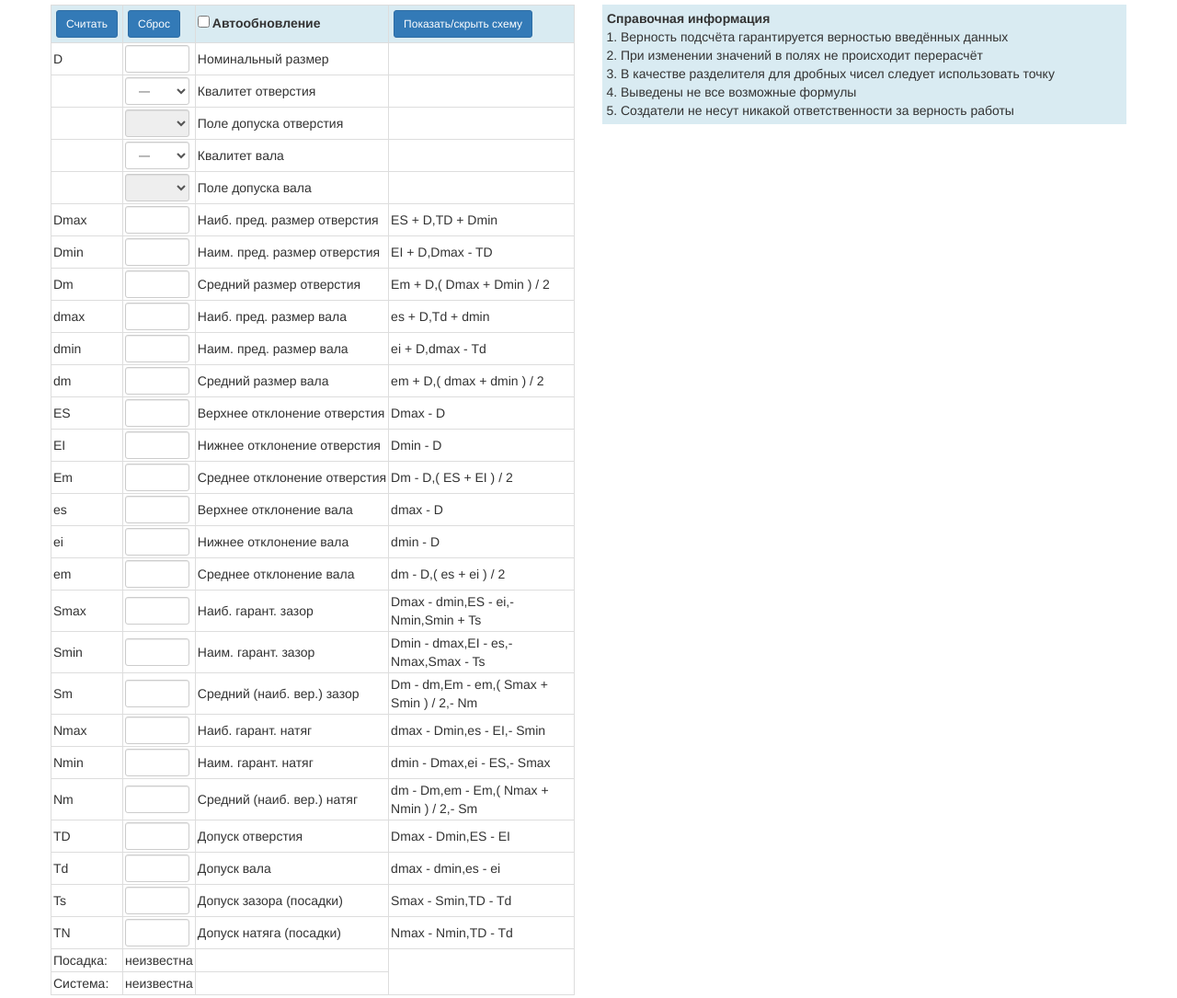
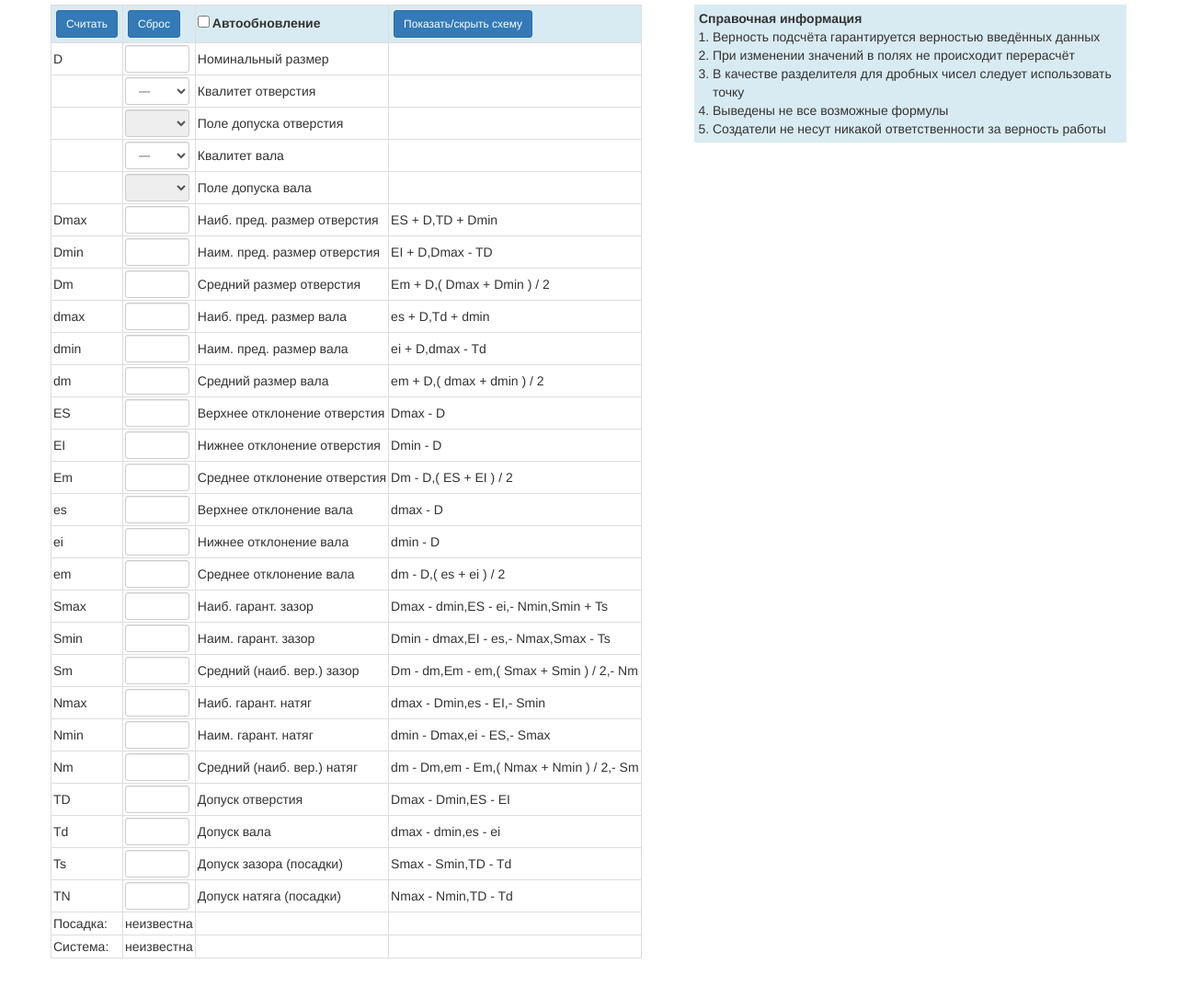
Before and after one commit to become-iron/ovz_calc, a website: page index.html in a window 1280 px wide. Shown: the whole page at 92% size. After the commit the page ends 1047 px from the top, so only its background shows below. Drawn offline with Linux system fonts and the light colour scheme.

Commit message:
обновление внешнего вида

```diff
--- a/index.html
+++ b/index.html
@@ -15,7 +15,7 @@
     <div class="row">
 
 
-        <div class="col-md-6">
+        <div class="col-md-7">
             <form>
                 <table class="table-bordered table-hover">
                     <tr class="info">
@@ -30,7 +30,7 @@
         </div>
 
 
-        <div class="col-md-6">
+        <div class="col-md-5">
             <div class="info">
                 <b>Справочная информация</b><br>
                 <ul>
--- a/js/script.js
+++ b/js/script.js
@@ -59,7 +59,8 @@ $(document).ready(function(){
         '<td></td>' +
         '</tr>';
     for (var k = 0; k < fields.length; k++) {
-        code += '<tr>' +
+        code +=
+            '<tr>' +
                 '<td></td>' +
                 '<td><select class="' + fields[k][0] + ' form-control input-sm"></select></td>' +
                 '<td>' + fields[k][1] + '</td>' +
@@ -72,7 +73,7 @@ $(document).ready(function(){
                 '<td>' + inputs[i][0] + '</td>' +
                 '<td><input type="text" class="field ' + inputs[i][0] + ' form-control input-sm"></td>' +
                 '<td class="text-nowrap">' + inputs[i][1] + '</td>' +
-            '<td>' +  inputs[i][2] +'</td>' +
+                '<td class="text-nowrap">' +  inputs[i][2] +'</td>' +
             '</tr>';
     }
     for (var j = 0; j < add_fields.length; j++) {
@@ -80,6 +81,7 @@ $(document).ready(function(){
             '<tr>' +
                 '<td>' + add_fields[j][1] + '</td>' +
                 '<td><div class="' + add_fields[j][0] + '">' + add_fields[j][2] + '</div></td>' +
+                '<td></td>' +
                 '<td></td>' +
             '</tr>';
     }
```
Lines whose indentation alone changed are shown as unchanged.
